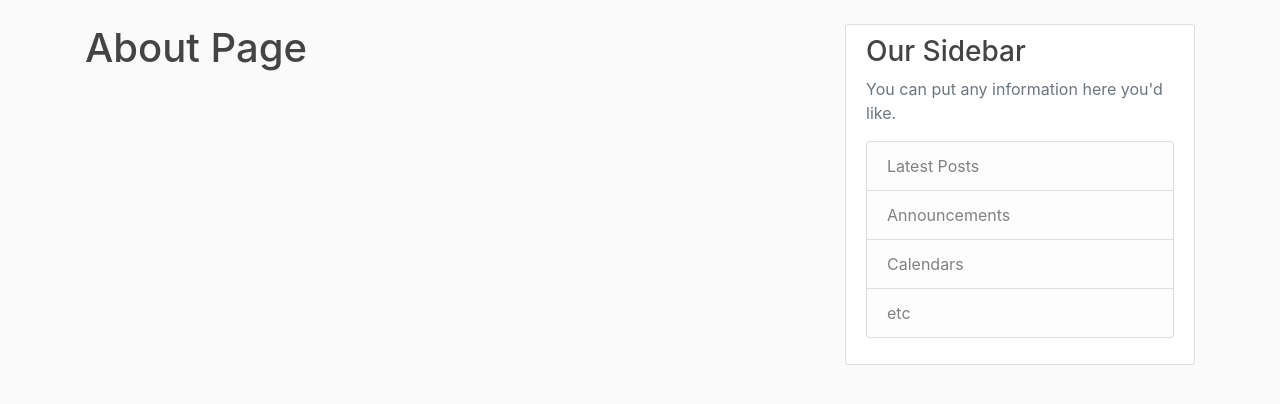
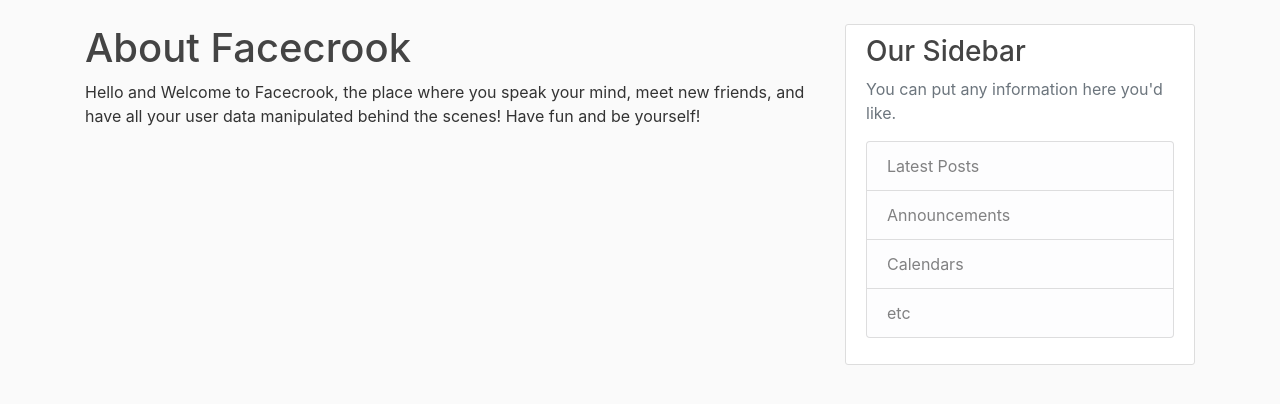
Before and after one commit to AndyDeNike/django_facecrook, a Django app: page /about/ in a window 1280 px wide. Shown: the part 56-460 px from the top of the page. Run offline with Django 3.2, Linux system fonts and the light colour scheme; some libraries are stand-ins or nearby versions.

Commit message:
Edited about.html

```diff
--- a/blog/templates/blog/about.html
+++ b/blog/templates/blog/about.html
@@ -1,4 +1,5 @@
 {% extends "blog/base.html" %}
 {% block content %}
-	<h1>About Page</h1>
+	<h1>About Facecrook</h1>
+	<p>Hello and Welcome to Facecrook, the place where you speak your mind, meet new friends, and have all your user data manipulated behind the scenes!  Have fun and be yourself!</p>
 {% endblock content %}
```
